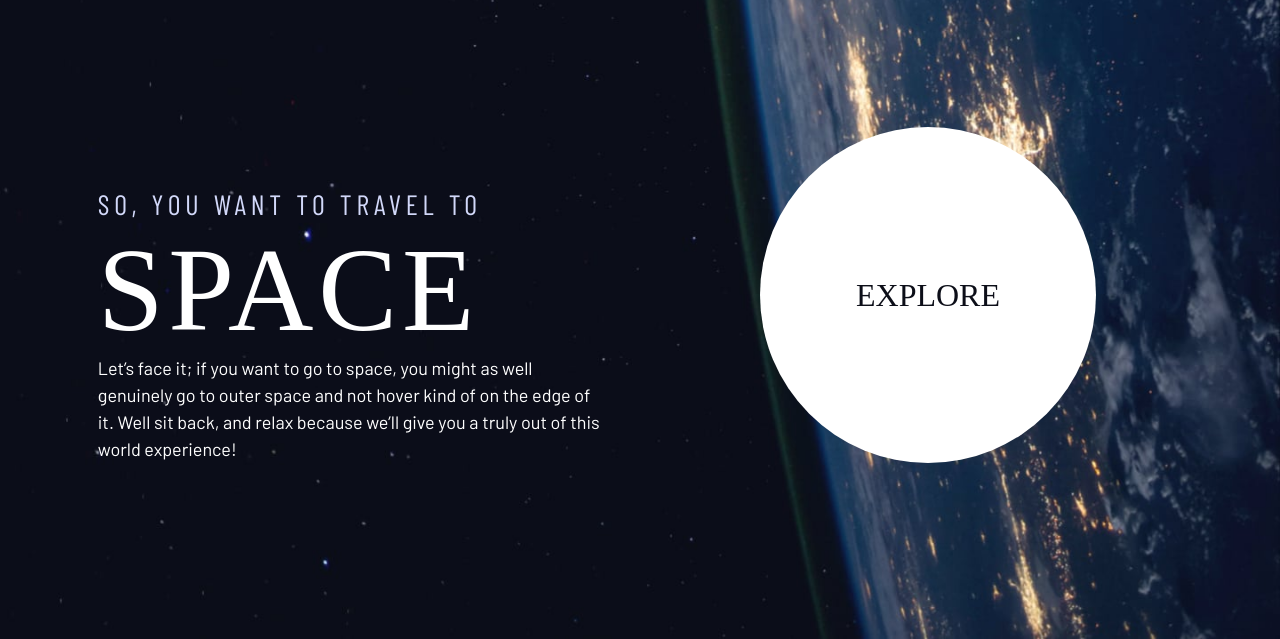
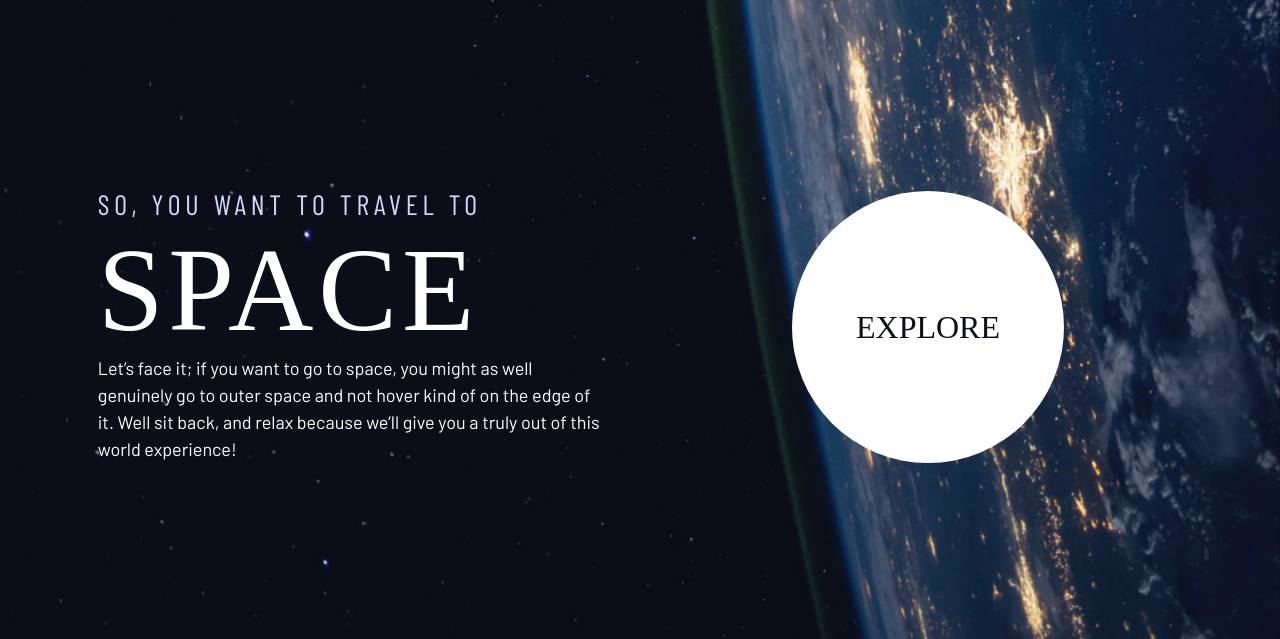
Before and after one commit to husamasaad/space-tourism, a plain HTML site: page index.html in a window 1280 px wide. Shown: the part 161-800 px from the top of the page. Drawn offline with nearby package versions, Linux system fonts and the light colour scheme; a web font is replaced by a local one.

Commit message:
adjusted btn size

```diff
--- a/index.css
+++ b/index.css
@@ -255,7 +255,7 @@ select {
   z-index: 1;
   display: inline-grid;
   place-items: center;
-  padding: 0 3em;
+  padding: 0 2em;
   border-radius: 50%;
   aspect-ratio: 1;
   text-decoration: none;
```
